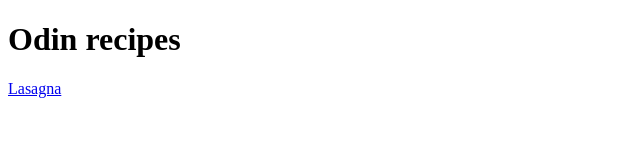
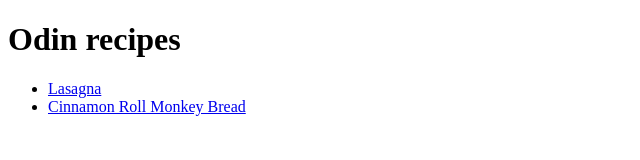
Before and after one commit to baurzhaan/odin-recipes, a plain HTML site: page index.html in a window 1280 px wide. Shown: the whole page, without its empty margins (0-640 px from the left). Drawn offline with Linux system fonts and the light colour scheme.

Commit message:
Add Cinnamon Roll Monkey Bread recipe
Add recipe page with ingredients and steps, and the image.

```diff
--- a/index.html
+++ b/index.html
@@ -10,7 +10,10 @@
 
 <body>
   <h1>Odin recipes</h1>
-  <a href="recipes/lasagna.html">Lasagna</a>
+  <ul>
+    <li><a href="recipes/lasagna.html">Lasagna</a></li>
+    <li><a href="recipes/cinnamon_roll_monkey_bread.html">Cinnamon Roll Monkey Bread</a></li>
+  </ul>
 </body>
 
 </html>
```
